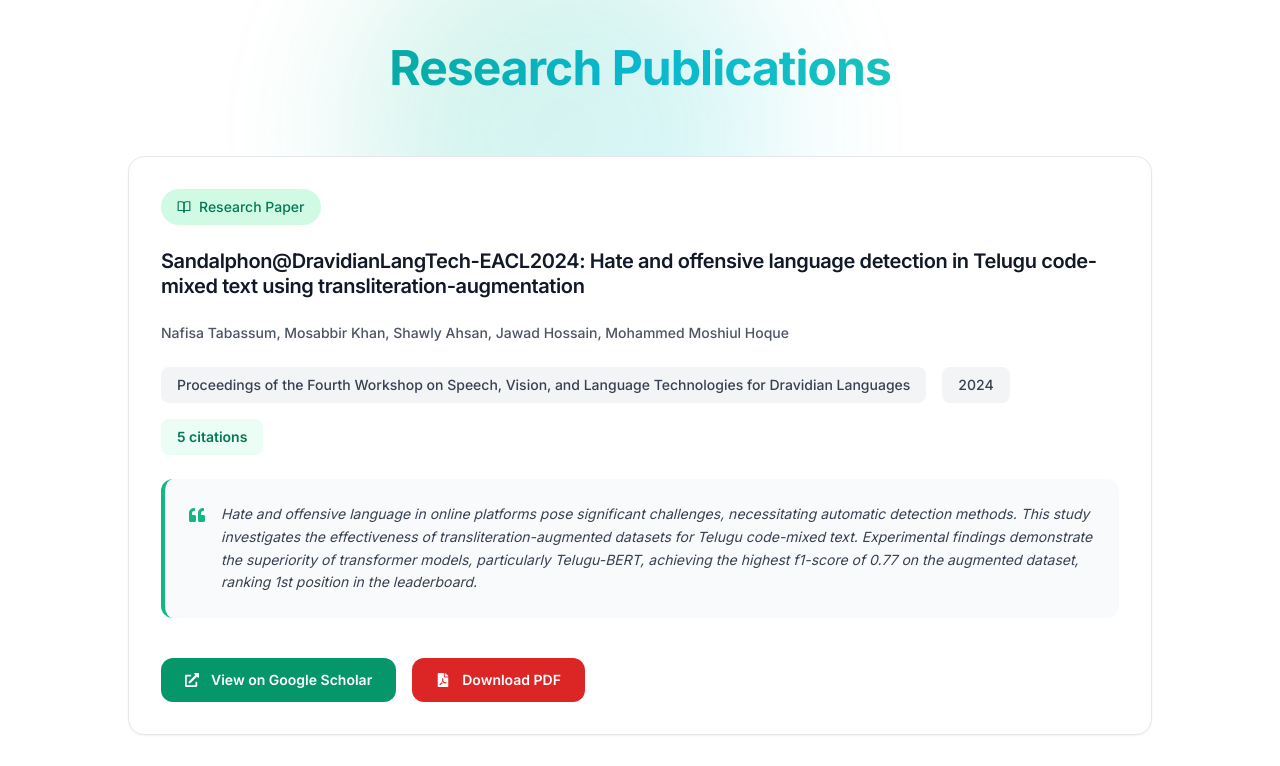
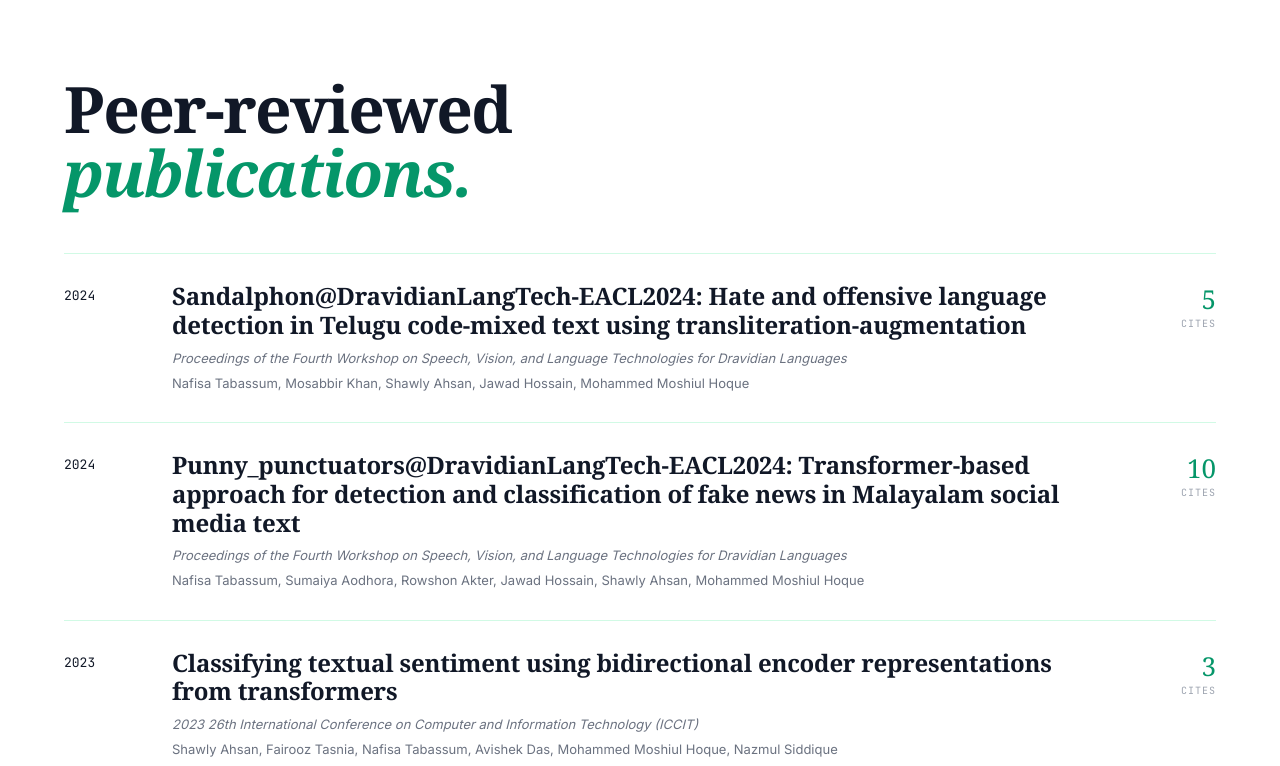
Before and after one commit to Mussabat/PORTFOLIO, a React (Vite) app: page / in a window 1280 px wide. Shown: the part 6060-6826 px from the top of the page. Built offline with nearby package versions, Linux system fonts and the light colour scheme; a web font is replaced by a local one.

Commit message:
modify: design of publication section

```diff
--- a/src/components/Publications.tsx
+++ b/src/components/Publications.tsx
@@ -1,115 +1,104 @@
-import { motion } from 'framer-motion';
-import { Section } from './ui/Section';
-import { GradientMesh } from './ui/GradientMesh';
+import { useState } from 'react';
 import { portfolioData } from '../data/portfolio';
-import { FaExternalLinkAlt, FaFilePdf, FaQuoteLeft } from 'react-icons/fa';
-import { FiBookOpen } from 'react-icons/fi';
 
 export function Publications() {
+    const [open, setOpen] = useState<number | null>(null);
+    const { publications } = portfolioData;
+
     return (
-        <Section
-            id="publications"
-            title="Research Publications"
-            className="bg-white dark:bg-gray-900 relative overflow-hidden"
+        <section id="publications" className="border-t border-primary-100 dark:border-primary-900/40 py-16 md:py-28">
+            <div className="max-w-screen-xl mx-auto px-5 lg:px-16">
+                <h2 className="font-serif text-4xl md:text-5xl lg:text-[clamp(36px,5vw,68px)] leading-[1.05] tracking-[-0.025em] mb-12 max-w-[18ch] text-gray-900 dark:text-white">
+                    Peer-reviewed{' '}
+                    <em className="italic text-primary-600 dark:text-primary-400">publications.</em>
+                </h2>
+
+                <div className="flex flex-col">
+                    {publications.map((pub, i) => {
+                        const isOpen = open === i;
+                        return (
+                            <div key={i}>
+                                {/* Row */}
+                                <div
+                                    onClick={() => setOpen(isOpen ? null : i)}
+                                    className={[
+                                        'grid gap-7 py-7 border-t border-primary-100 dark:border-primary-900/40 cursor-pointer transition-colors duration-150',
+                                        'grid-cols-[60px_1fr] sm:grid-cols-[80px_1fr_80px]',
+                                        'hover:bg-primary-50/60 dark:hover:bg-primary-900/10',
+                                        isOpen ? 'bg-primary-50/60 dark:bg-primary-900/10' : '',
+                                    ].join(' ')}
                                 >
-            <GradientMesh />
-            <div className="max-w-5xl mx-auto space-y-8 relative z-10">
-                {portfolioData.publications.map((publication, index) => (
-                    <motion.div
-                        key={index}
-                        initial={{ opacity: 0, y: 24 }}
-                        whileInView={{ opacity: 1, y: 0 }}
-                        viewport={{ once: true }}
-                        transition={{
-                            duration: 0.45,
-                            delay: index * 0.08,
-                        }}
-                        whileHover={{ y: -4 }}
-                        className="rounded-2xl border border-gray-200 bg-white p-8 shadow-sm transition-shadow hover:shadow-lg dark:border-gray-700 dark:bg-gray-800"
-                    >
-                        <div className="space-y-6">
-                            <div className="inline-flex items-center gap-2 rounded-full bg-primary-100 px-4 py-2 text-sm font-medium text-primary-700 dark:bg-primary-900/30 dark:text-primary-300">
-                                <FiBookOpen />
-                                Research Paper
+                                    {/* Year */}
+                                    <div className="font-mono text-[13px] text-gray-900 dark:text-white pt-1">
+                                        {pub.year}
                                     </div>
 
-                            <h3 className="text-xl font-semibold leading-tight text-gray-900 dark:text-white">
-                                {publication.title}
+                                    {/* Content */}
+                                    <div>
+                                        <h3 className="font-serif text-[clamp(18px,2.2vw,24px)] leading-[1.2] tracking-[-0.01em] m-0 mb-2 text-gray-900 dark:text-white">
+                                            {pub.title}
                                         </h3>
-
-                            <p className="text-sm font-medium text-gray-600 dark:text-gray-400">
-                                {publication.authors}
-                            </p>
-
-                            <div className="flex flex-wrap items-center gap-4">
-                                <div className="rounded-lg bg-gray-100 px-4 py-2 text-sm font-medium text-gray-700 dark:bg-gray-700 dark:text-gray-300">
-                                    {publication.journal}
+                                        <div className="text-[13px] text-gray-500 dark:text-gray-400 italic leading-relaxed mb-1">
+                                            {pub.journal}
                                         </div>
-                                <div className="rounded-lg bg-gray-100 px-4 py-2 text-sm font-medium text-gray-700 dark:bg-gray-700 dark:text-gray-300">
-                                    {publication.year}
-                                </div>
-                                <div className="rounded-lg bg-primary-50 px-4 py-2 text-sm font-semibold text-primary-700 dark:bg-primary-900/20 dark:text-primary-300">
-                                    {publication.citations} citations
+                                        <div className="text-[13px] text-gray-500 dark:text-gray-400 leading-relaxed">
+                                            {pub.authors}
                                         </div>
                                     </div>
 
-                            <div className="rounded-xl border-l-4 border-primary-500 bg-gray-50 p-6 dark:bg-gray-900/50">
-                                <div className="flex items-start gap-4">
-                                    <FaQuoteLeft className="mt-1 flex-shrink-0 text-primary-500" />
-                                    <p className="text-sm text-gray-700 dark:text-gray-300 leading-relaxed italic">
-                                        {publication.abstract}
-                                    </p>
+                                    {/* Citations — hidden on mobile, shown sm+ */}
+                                    <div className="hidden sm:flex flex-col items-end pt-1">
+                                        <span className="font-serif text-[26px] leading-none text-primary-600 dark:text-primary-400 mb-1">
+                                            {pub.citations}
+                                        </span>
+                                        <span className="font-mono text-[10px] tracking-[0.1em] uppercase text-gray-400 dark:text-gray-500">
+                                            cites
+                                        </span>
                                     </div>
                                 </div>
 
-                            <div className="flex flex-wrap gap-4 pt-4">
-                                <motion.a
-                                    href={publication.url}
+                                {/* Expanded abstract */}
+                                {isOpen && (
+                                    <div className="grid grid-cols-[60px_1fr] sm:grid-cols-[80px_1fr_80px] gap-7 pb-7 border-t border-primary-100/60 dark:border-primary-900/20 bg-primary-50/60 dark:bg-primary-900/10">
+                                        <div />
+                                        <div className="pt-5">
+                                            <p className="text-[14px] text-gray-700 dark:text-gray-300 leading-relaxed max-w-[70ch] mb-4">
+                                                {pub.abstract}
+                                            </p>
+                                            <div className="flex gap-3">
+                                                <a
+                                                    href={pub.pdfUrl}
                                                     target="_blank"
-                                    rel="noopener noreferrer"
-                                    whileHover={{ scale: 1.05, y: -2 }}
-                                    whileTap={{ scale: 0.95 }}
-                                    className="inline-flex items-center gap-3 rounded-xl bg-primary-600 px-6 py-3 text-sm font-semibold text-white transition-colors hover:bg-primary-700"
+                                                    rel="noreferrer"
+                                                    onClick={e => e.stopPropagation()}
+                                                    className="font-mono text-[11px] px-4 py-2 border border-primary-200 dark:border-primary-700 rounded-full text-gray-800 dark:text-gray-200 hover:bg-primary-600 hover:text-white hover:border-primary-600 transition-colors"
                                                 >
-                                    <FaExternalLinkAlt />
-                                    View on Google Scholar
-                                </motion.a>
-                                {publication.pdfUrl && (
-                                    <motion.a
-                                        href={publication.pdfUrl}
+                                                    PDF ↗
+                                                </a>
+                                                <a
+                                                    href={pub.url}
                                                     target="_blank"
-                                        rel="noopener noreferrer"
-                                        whileHover={{ scale: 1.05, y: -2 }}
-                                        whileTap={{ scale: 0.95 }}
-                                        className="inline-flex items-center gap-3 rounded-xl bg-red-600 px-6 py-3 text-sm font-semibold text-white transition-colors hover:bg-red-700"
+                                                    rel="noreferrer"
+                                                    onClick={e => e.stopPropagation()}
+                                                    className="font-mono text-[11px] px-4 py-2 border border-primary-200 dark:border-primary-700 rounded-full text-gray-800 dark:text-gray-200 hover:bg-primary-600 hover:text-white hover:border-primary-600 transition-colors"
                                                 >
-                                        <FaFilePdf />
-                                        Download PDF
-                                    </motion.a>
+                                                    Scholar ↗
+                                                </a>
+                                            </div>
+                                        </div>
+                                        <div />
+                                    </div>
+                                )}
+
+                                {/* Bottom border for last item */}
+                                {i === publications.length - 1 && (
+                                    <div className="border-b border-primary-100 dark:border-primary-900/40" />
                                 )}
                             </div>
+                        );
+                    })}
                 </div>
-                    </motion.div>
-                ))}
             </div>
-
-            {/* Google Scholar Profile Link */}
-            <motion.div
-                initial={{ opacity: 0 }}
-                whileInView={{ opacity: 1 }}
-                viewport={{ once: true }}
-                className="mt-12 text-center"
-            >
-                <a
-                    href="https://scholar.google.com/citations?user=-bwzjRwAAAAJ&hl=en"
-                    target="_blank"
-                    rel="noopener noreferrer"
-                    className="inline-flex items-center gap-2 rounded-lg bg-primary-600 px-6 py-3 font-medium text-white transition-colors hover:bg-primary-700"
-                >
-                    <FaExternalLinkAlt />
-                    View Full Google Scholar Profile
-                </a>
-            </motion.div>
-        </Section>
+        </section>
     );
 }
```
Lines whose indentation alone changed are shown as unchanged.
